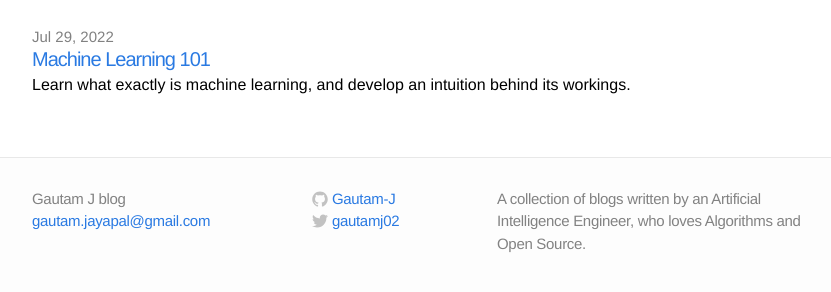
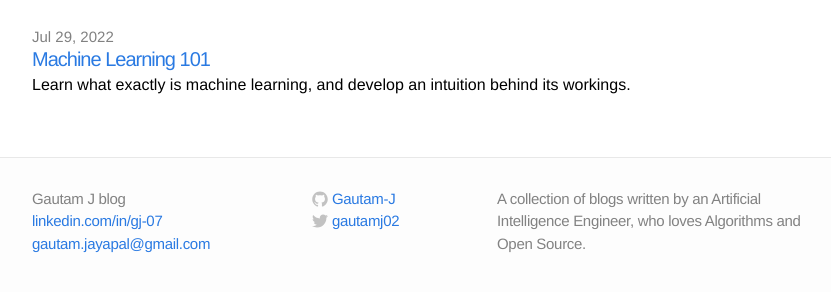
Before and after one commit to Gautam-J/gautam-j.github.io, a Jekyll site: the page built from index.html, in a window 1280 px wide, cut to the strip 104-396 px from the top of the page. Shown: the whole strip, without its empty margins (208-1039 px from the left). Built offline with Jekyll 4.4.1, drawn with Linux system fonts in a browser that asks for light colours.

Commit message:
update config, footer add linkedin

```diff
--- a/_config.yml
+++ b/_config.yml
@@ -27,6 +27,7 @@ baseurl: "" # the subpath of your site, e.g. /blog
 url: "" # the base hostname & protocol for your site, e.g. http://example.com
 twitter_username: gautamj02
 github_username: Gautam-J
+linkedin_username: gj-07
 
 # Build settings
 markdown: kramdown
--- a/_includes/footer.html
+++ b/_includes/footer.html
@@ -5,6 +5,14 @@
     <div class="footer-col-1 column">
       <ul>
         <li>{{ site.title }}</li>
+        <li>
+          <a
+            href="https://www.linkedin.com/in/{{ site.linkedin_username }}"
+            target="_blank"
+            rel="noopener noreferrer"
+            >linkedin.com/in/gj-07</a
+          >
+        </li>
         <li><a href="mailto:{{ site.email }}">{{ site.email }}</a></li>
       </ul>
     </div>
```
